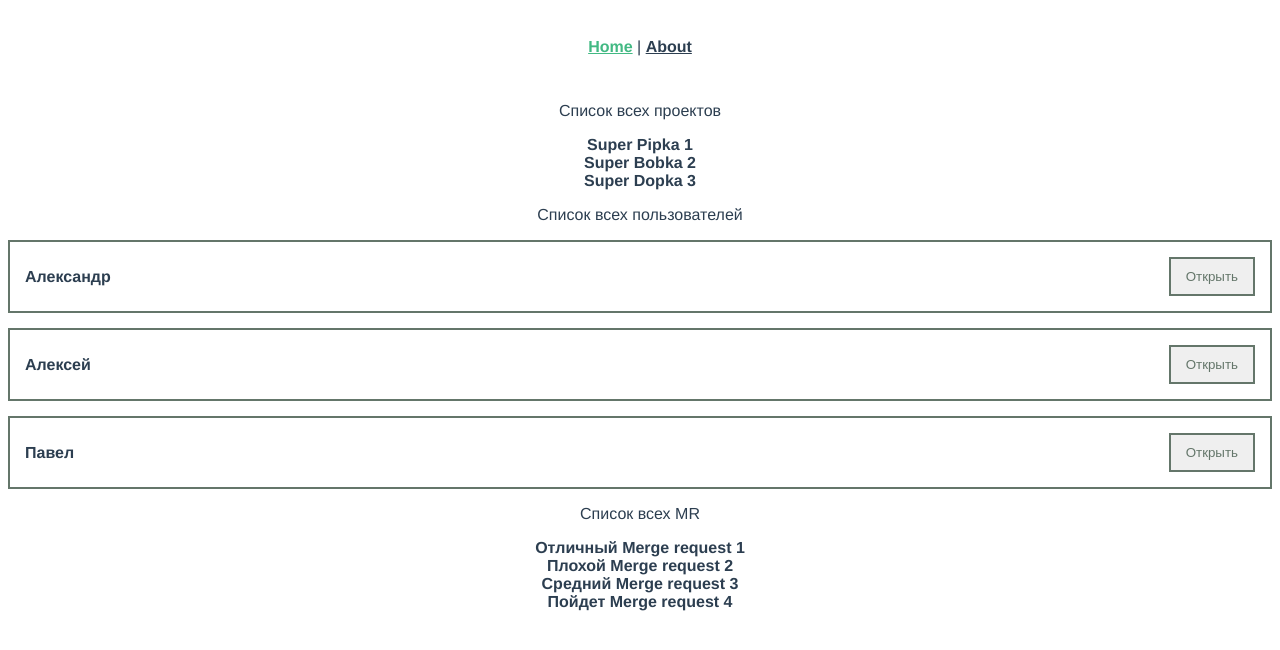
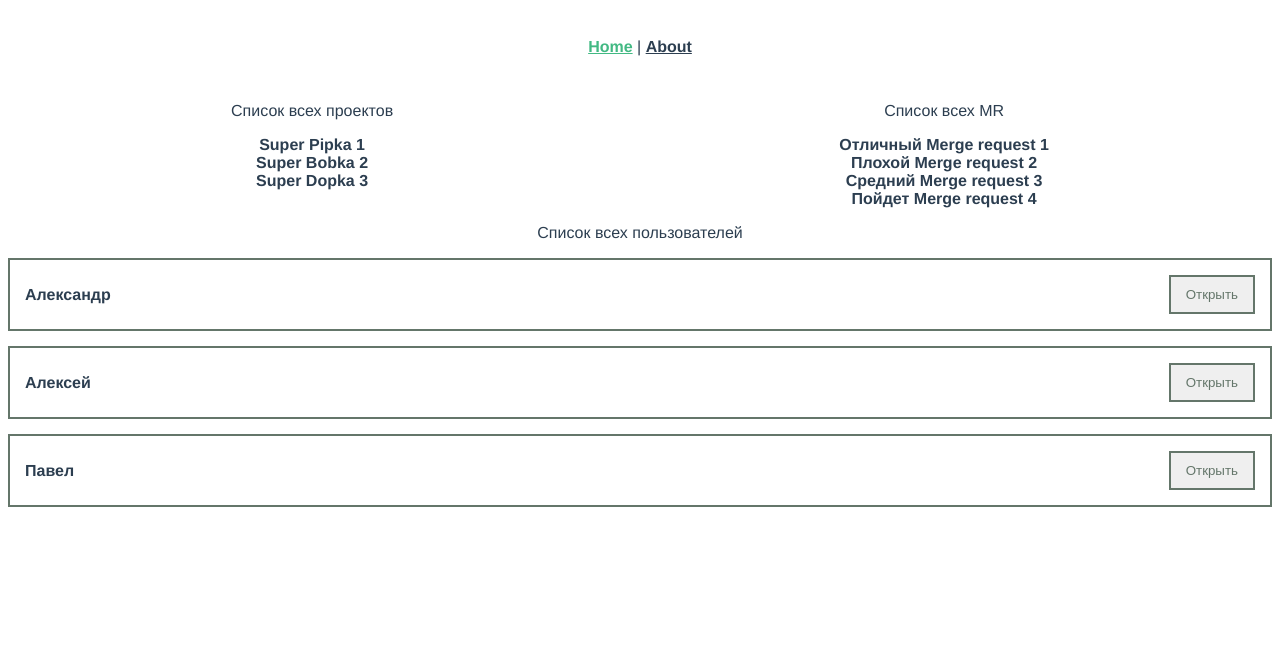
Before and after one commit to iamAndreyGavrilov/MR-list, a Vue app: page / in a window 1280 px wide. Shown: the top 650 px of the page. Built offline with nearby package versions, Linux system fonts and the light colour scheme.

Commit message:
Update Home.vue

```diff
--- a/src/views/Home.vue
+++ b/src/views/Home.vue
@@ -1,8 +1,11 @@
 <template>
   <div class="home">
-    <projects-list :projects="projects"></projects-list>
+    <div class="home__list">
+      <projects-list :projects="projects"></projects-list>
+      <merge-list :mergeRequests="mergeRequests"></merge-list>
+    </div>
+
     <users-list :users="users"></users-list>
-    <merge-list :mergeRequests="mergeRequests"></merge-list>
   </div>
 </template>
 
@@ -73,3 +76,9 @@ export default {
   },
 }
 </script>
+<style>
+.home__list {
+  display: flex;
+  justify-content: space-around;
+}
+</style>
```
